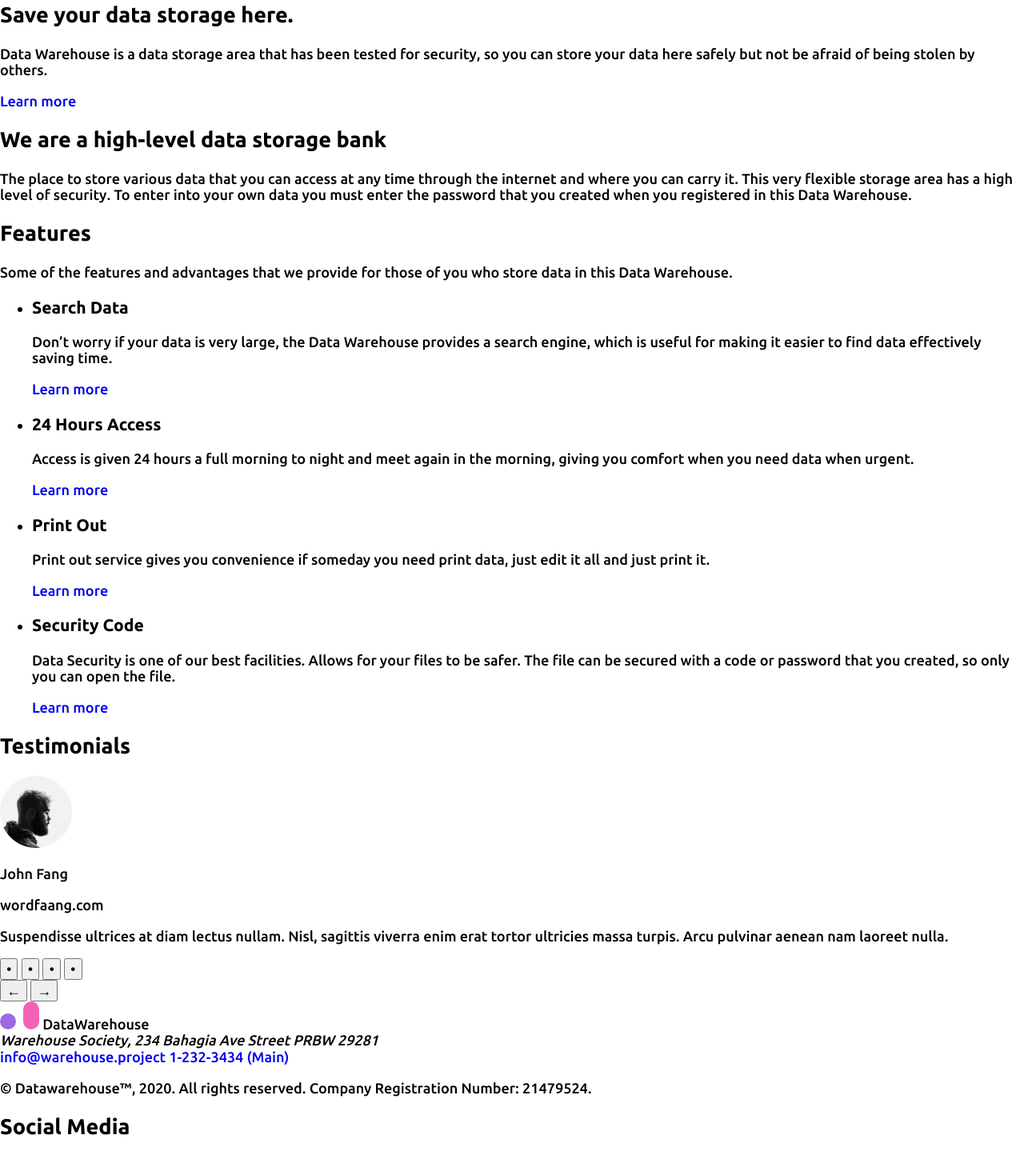
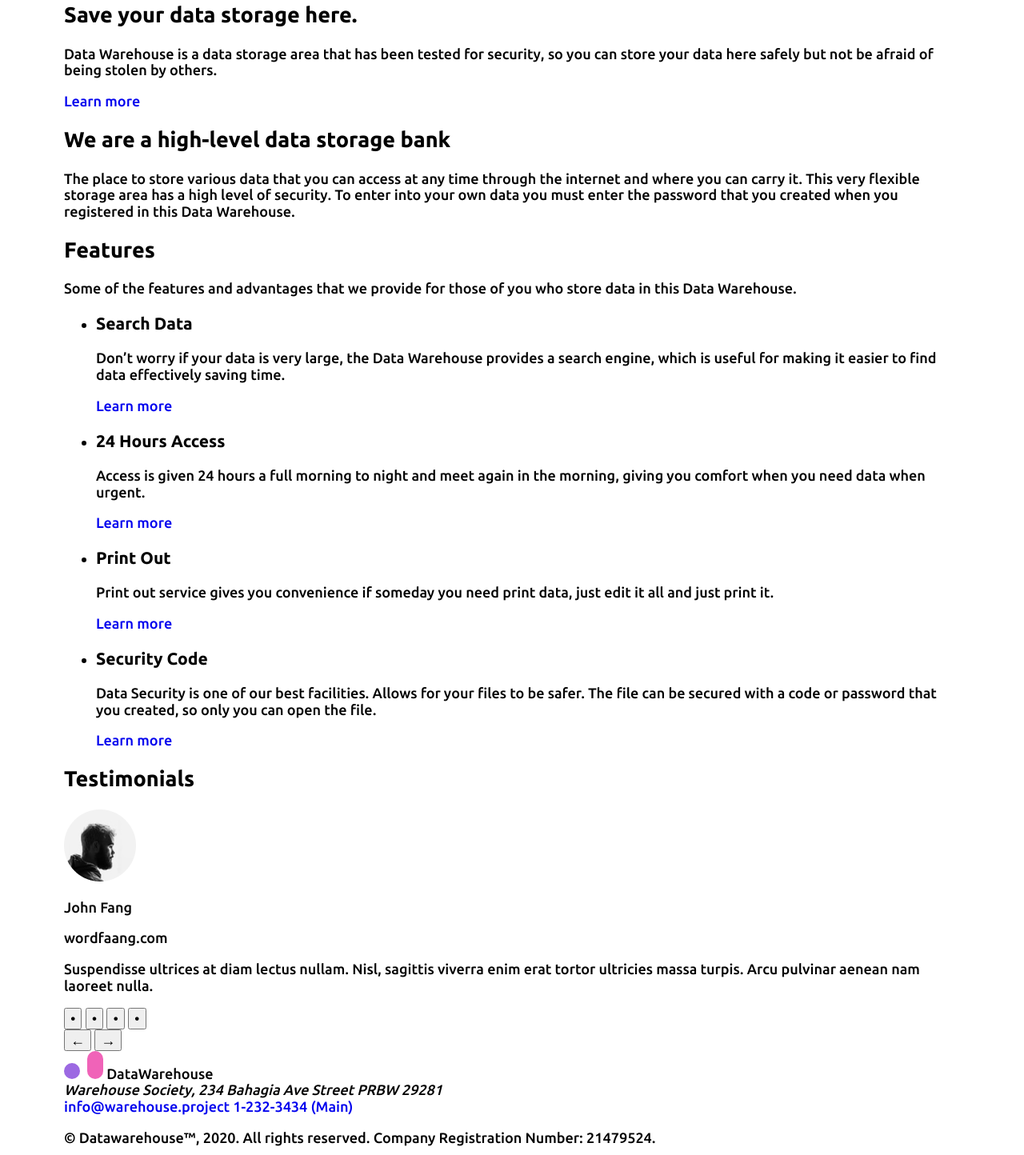
Before and after one commit to HermanQuaint/Ratio-courses, a plain HTML site: page module1/index.html in a window 1280 px wide. Shown: the part 156-1600 px from the top of the page at 80% size. Drawn offline with Linux system fonts and the light colour scheme.

Commit message:
fix: markup

```diff
--- a/module1/css/style.css
+++ b/module1/css/style.css
@@ -93,7 +93,7 @@ input[type="radio"].visually-hidden {
   margin: 0 auto;
   padding: 0 15px;
 
-  width: auto;
+  width: clamp(350px, 100%, 1150px);
 }
 
 /* Global style - end */
--- a/module1/index.html
+++ b/module1/index.html
@@ -16,7 +16,7 @@
   <link rel="stylesheet" href="src/fonts/ubuntu-v19-latin_cyrillic/Ubuntu.css">
 </head>
 <body class="page-body">
-<header class="header">
+<header class="header container">
   <a class="header__logo" href="#"><img src="src/img/Logo.svg" alt="logo"></a>
   <nav class="header__nav">
     <ul class="nav__list">
@@ -29,20 +29,22 @@
 <main>
   <h1 class="visually-hidden">Data Warehouse - Data storage</h1>
   <section class="section title-section" id="about">
+    <div class="container">
       <h2 class="title-section__title">Save your data storage here.</h2>
       <p class="title-section__text">Data Warehouse is a data storage area that has been
         tested for security, so you can store your data here
         safely but not be afraid of being stolen by others.</p>
       <a href="#features" class="button title-section__link">Learn more</a>
+    </div>
   </section>
-  <section class="section section-advantage">
+  <section class="section section-advantage container">
     <h2 class="section-advantage__title">We are a high-level data storage bank</h2>
     <p class="section-advantage__text">The place to store various data that you can access at any time through the
       internet and where you can carry it.
       This very flexible storage area has a high level of security. To enter into your own data you must enter the
       password that you created when you registered in this Data Warehouse.</p>
   </section>
-  <section class="section section-features" id="features">
+  <section class="section section-features container" id="features">
     <h2 class="section-features__title">Features</h2>
     <p class="section-features__text">Some of the features and advantages that we provide for those of you who store
       data in this Data Warehouse.</p>
@@ -73,7 +75,7 @@
       </li>
     </ul>
   </section>
-  <section class="section section-testimonials">
+  <section class="section section-testimonials container">
     <h2 class="section-testimonials__title">Testimonials</h2>
     <div class="section-testimonials__slider">
       <div class="section-testimonials__slider__card">
@@ -99,7 +101,8 @@
   </section>
 </main>
 <footer class="footer" id="help">
-  <div class="">
+  <div class="container">
+    <div class="footer__help">
       <div class="footer__logo">
         <img src="src/img/Logo.svg" alt="logo">
         <span class="footer__logo__text">DataWarehouse</span>
@@ -126,6 +129,7 @@
       <span class="footer__social__icon"></span>
       <span class="footer__social__icon"></span>
     </div>
+  </div>
 </footer>
 </body>
 </html>
```
Lines whose indentation alone changed are shown as unchanged.
